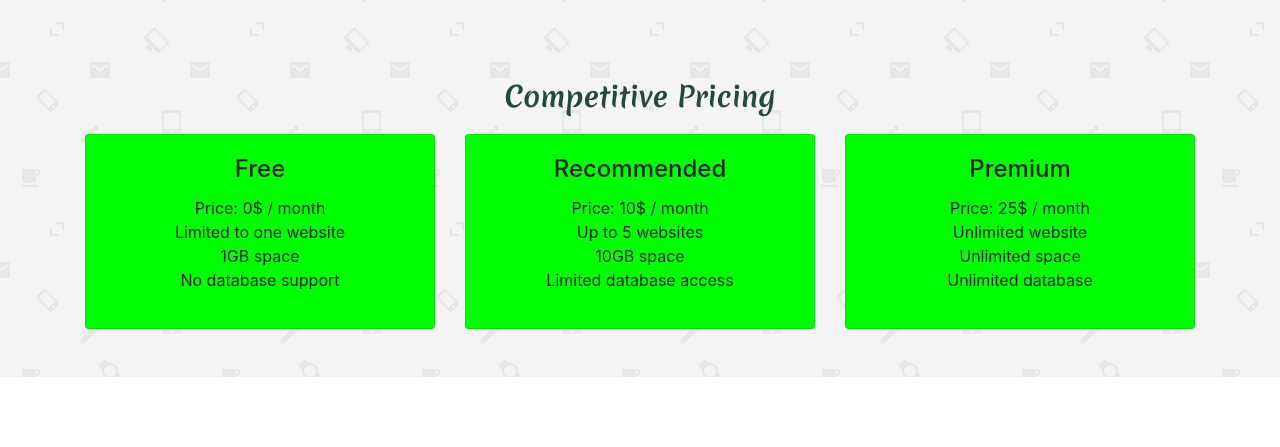
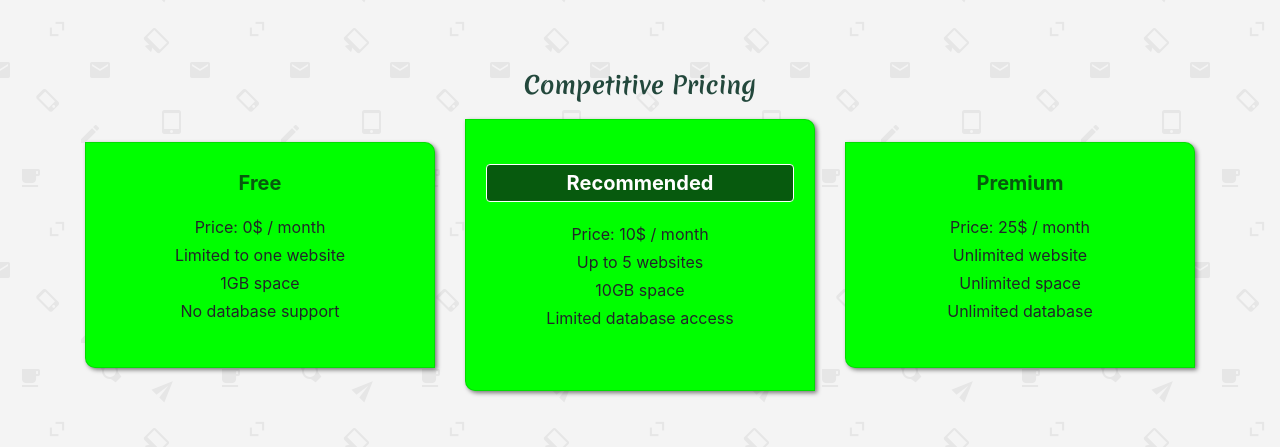
Before and after one commit to adingal/03-landing-page, a website built with webpack: page src/index.html in a window 1280 px wide. Shown: the part 988-1435 px from the top of the page. Before the commit the page ends 1365 px from the top, so only its background shows below. Built offline with nearby package versions, Linux system fonts and the light colour scheme.

Commit message:
Design pricing section

```diff
--- a/src/index.html
+++ b/src/index.html
@@ -79,46 +79,52 @@
     <div class="container">
       <h1 class="text-center">Competitive Pricing</h1>
       <div class="row">
-        <div class="col-sm-4">
-          <div class="card">
+        <div class="col-md-4 mb-2 align-self-center">
+          <div class="card py-2">
             <div class="card-body text-center">
-              <h2 class="card-title">Free</h2>
+              <a href="#">
+                <h2 class="card-title">Free</h2>
+              </a>
               <div class="card-text">
                 <ul class="list-unstyled">
-                  <li>Price: 0$ / month</li>
-                  <li>Limited to one website</li>
-                  <li>1GB space</li>
-                  <li>No database support</li>
+                  <li class="mt-1">Price: 0$ / month</li>
+                  <li class="mt-1">Limited to one website</li>
+                  <li class="mt-1">1GB space</li>
+                  <li class="mt-1">No database support</li>
                 </ul>
               </div>
             </div>
           </div>
         </div>
-        <div class="col-sm-4">
-          <div class="card">
+        <div class="col-md-4 mb-2 align-self-center">
+          <div class="card py-4">
             <div class="card-body text-center">
-              <h2 class="card-title">Recommended</h2>
+              <a href="#">
+                <h2 id="recommended" class="card-title">Recommended</h2>
+              </a>
               <div class="card-text">
                 <ul class="list-unstyled">
-                  <li>Price: 10$ / month</li>
-                  <li>Up to 5 websites</li>
-                  <li>10GB space</li>
-                  <li>Limited database access</li>
+                  <li class="mt-1">Price: 10$ / month</li>
+                  <li class="mt-1">Up to 5 websites</li>
+                  <li class="mt-1">10GB space</li>
+                  <li class="mt-1">Limited database access</li>
                 </ul>
               </div>
             </div>
           </div>
         </div>
-        <div class="col-sm-4">
-          <div class="card">
+        <div class="col-md-4 mb-2 align-self-center">
+          <div class="card py-2">
             <div class="card-body text-center">
-              <h2 class="card-title">Premium</h2>
+              <a href="#">
+                <h2 class="card-title">Premium</h2>
+              </a>
               <div class="card-text">
                 <ul class="list-unstyled">
-                  <li>Price: 25$ / month</li>
-                  <li>Unlimited website</li>
-                  <li>Unlimited space</li>
-                  <li>Unlimited database</li>
+                  <li class="mt-1">Price: 25$ / month</li>
+                  <li class="mt-1">Unlimited website</li>
+                  <li class="mt-1">Unlimited space</li>
+                  <li class="mt-1">Unlimited database</li>
                 </ul>
               </div>
             </div>
```
Also changed, not shown: dist/css/index.css.
